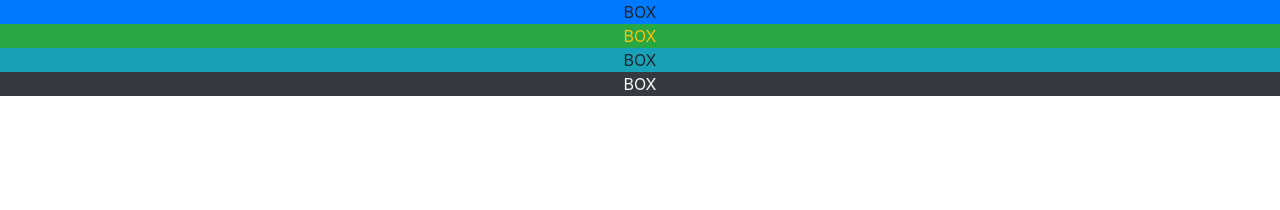
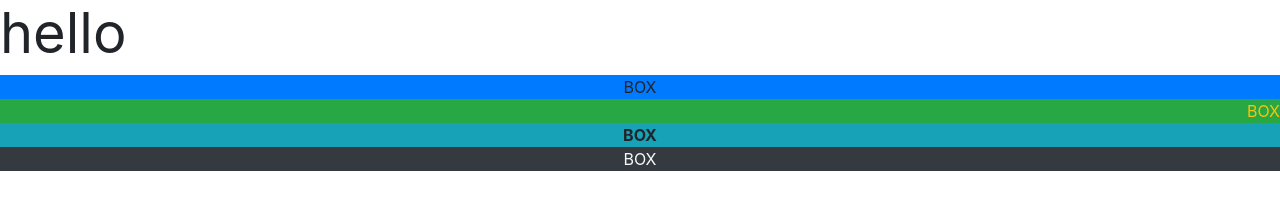
Before and after one commit to NanaTerada/lesson_bootstrap, a plain HTML site: page index.html in a window 1280 px wide. Drawn offline with nearby package versions, Linux system fonts and the light colour scheme.

Commit message:
#04 テキストのスタイリングをしよう

```diff
--- a/index.html
+++ b/index.html
@@ -15,9 +15,10 @@
     </style>
   </head>
   <body>
+      <h2 class="font-weight-normal display-4">hello</h2>
     <div class="text-center bg-primary">BOX</div>
-    <div class="text-center bg-success text-warning">BOX</div>
-    <div class="text-center bg-info">BOX</div>
+    <div class="text-right bg-success text-warning">BOX</div>
+    <div class="text-center bg-info font-weight-bold">BOX</div>
     <div class="text-center bg-dark text-light">BOX</div>
 
     <!-- Optional JavaScript -->
```
